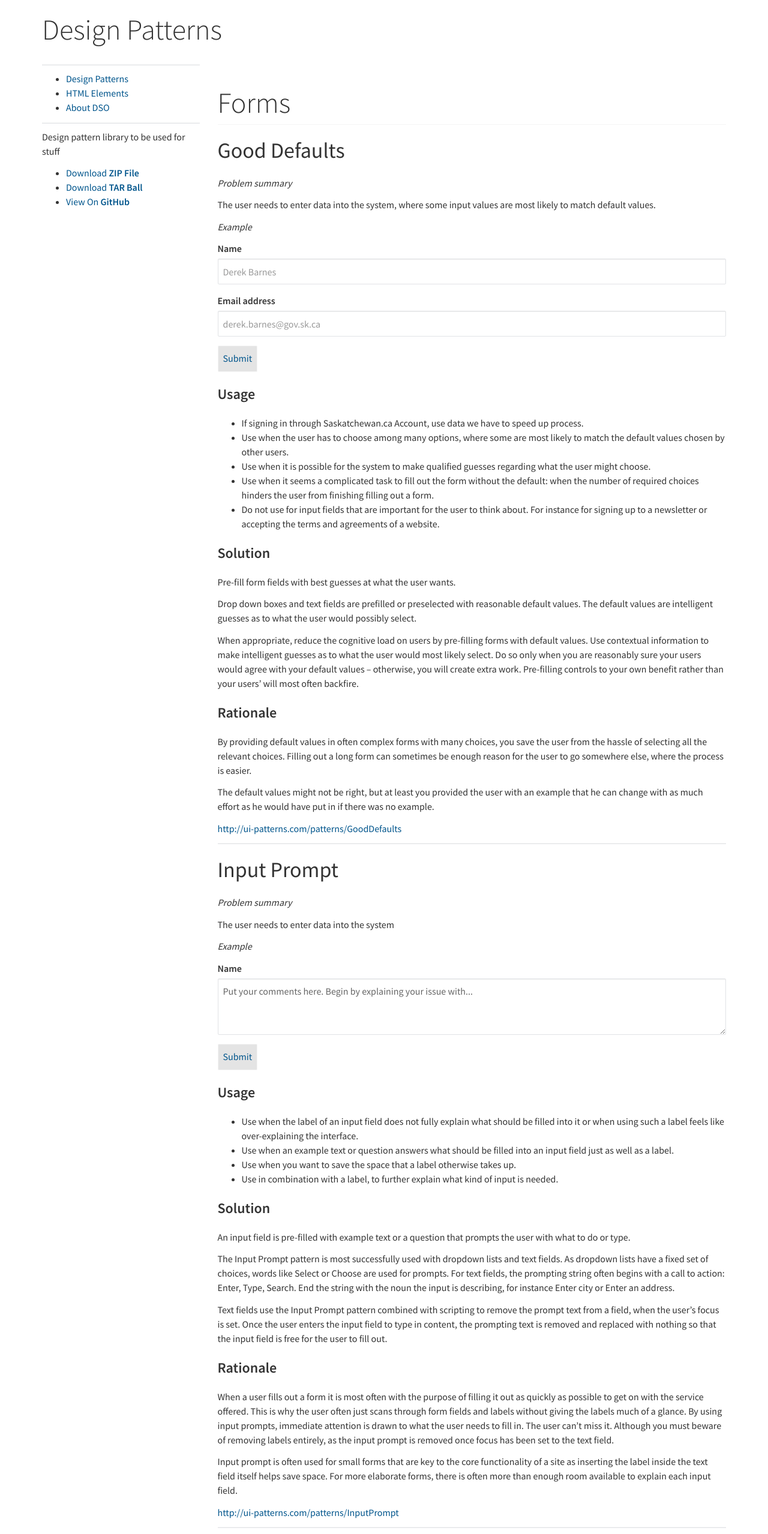
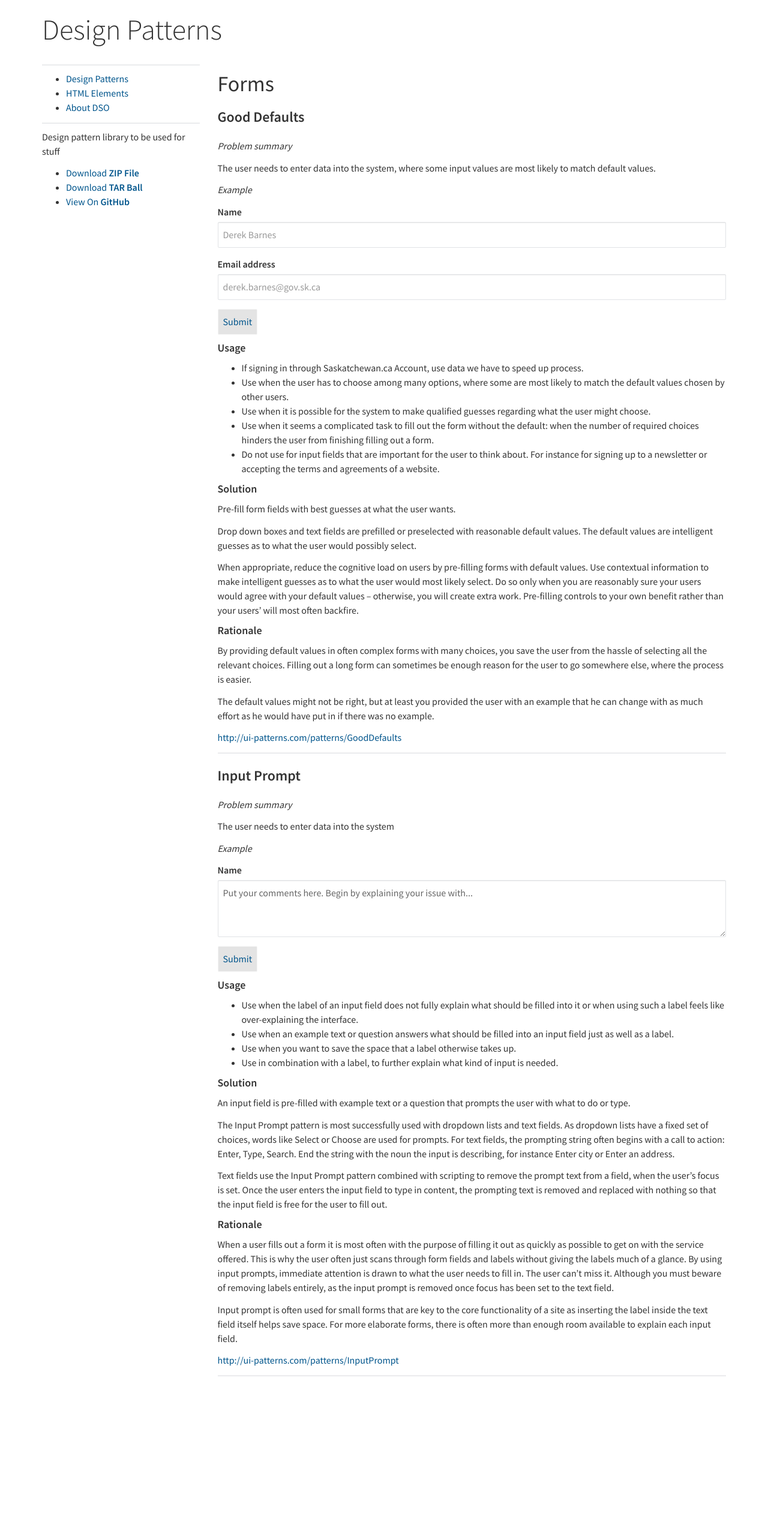
Before and after one commit to dbsask/patternlibrary, a Jekyll site: the page built from index.md, in a window 1280 px wide. Shown: the whole page at 60% size. Built offline with Jekyll 4.4.1, drawn with Linux system fonts in a browser that asks for light colours; our own code applies the rules of GitHub Pages for plain Markdown files; after the commit the page ends 2304 px from its top, so only the background shows below that.

Commit message:
Update index.md

```diff
--- a/index.md
+++ b/index.md
@@ -2,8 +2,8 @@
 layout: sask
 gostitle: Design Patterns
 ---
-<h1 class="page-header" id="forms">Forms</h1>
-## Good Defaults
+## Forms
+### Good Defaults
 *Problem summary*
 
 The user needs to enter data into the system, where some input values are most likely to match default values.
@@ -21,21 +21,21 @@ The user needs to enter data into the system, where some input values are most l
   <button type="submit" class="btn btn-default">Submit</button>
 </form>
 
-### Usage
+#### Usage
 * If signing in through Saskatchewan.ca Account, use data we have to speed up process.
 * Use when the user has to choose among many options, where some are most likely to match the default values chosen by other users.
 * Use when it is possible for the system to make qualified guesses regarding what the user might choose.
 * Use when it seems a complicated task to fill out the form without the default: when the number of required choices hinders the user from finishing filling out a form.
 * Do not use for input fields that are important for the user to think about. For instance for signing up to a newsletter or accepting the terms and agreements of a website.
 
-### Solution
+#### Solution
 Pre-fill form fields with best guesses at what the user wants.
 
 Drop down boxes and text fields are prefilled or preselected with reasonable default values. The default values are intelligent guesses as to what the user would possibly select.
 
 When appropriate, reduce the cognitive load on users by pre-filling forms with default values. Use contextual information to make intelligent guesses as to what the user would most likely select. Do so only when you are reasonably sure your users would agree with your default values – otherwise, you will create extra work. Pre-filling controls to your own benefit rather than your users’ will most often backfire.
 
-### Rationale
+#### Rationale
 By providing default values in often complex forms with many choices, you save the user from the hassle of selecting all the relevant choices. Filling out a long form can sometimes be enough reason for the user to go somewhere else, where the process is easier.
 
 The default values might not be right, but at least you provided the user with an example that he can change with as much effort as he would have put in if there was no example.
@@ -44,7 +44,7 @@ The default values might not be right, but at least you provided the user with a
 
 <hr>
 
-## Input Prompt
+### Input Prompt
 *Problem summary*
 
 The user needs to enter data into the system
@@ -58,20 +58,20 @@ The user needs to enter data into the system
   <button type="submit" class="btn btn-default">Submit</button>
 </form>
 
-### Usage
+#### Usage
 * Use when the label of an input field does not fully explain what should be filled into it or when using such a label feels like over-explaining the interface.
 * Use when an example text or question answers what should be filled into an input field just as well as a label.
 * Use when you want to save the space that a label otherwise takes up.
 * Use in combination with a label, to further explain what kind of input is needed.
 
-### Solution
+#### Solution
 An input field is pre-filled with example text or a question that prompts the user with what to do or type.
 
 The Input Prompt pattern is most successfully used with dropdown lists and text fields. As dropdown lists have a fixed set of choices, words like Select or Choose are used for prompts. For text fields, the prompting string often begins with a call to action: Enter, Type, Search. End the string with the noun the input is describing, for instance Enter city or Enter an address.
 
 Text fields use the Input Prompt pattern combined with scripting to remove the prompt text from a field, when the user’s focus is set. Once the user enters the input field to type in content, the prompting text is removed and replaced with nothing so that the input field is free for the user to fill out.
 
-### Rationale
+#### Rationale
 When a user fills out a form it is most often with the purpose of filling it out as quickly as possible to get on with the service offered. This is why the user often just scans through form fields and labels without giving the labels much of a glance. By using input prompts, immediate attention is drawn to what the user needs to fill in. The user can’t miss it. Although you must beware of removing labels entirely, as the input prompt is removed once focus has been set to the text field.
 
 Input prompt is often used for small forms that are key to the core functionality of a site as inserting the label inside the text field itself helps save space. For more elaborate forms, there is often more than enough room available to explain each input field.
```
